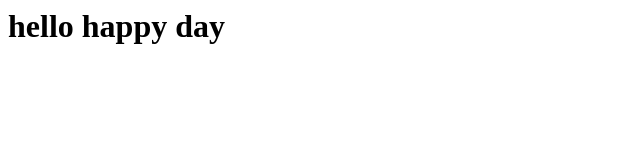
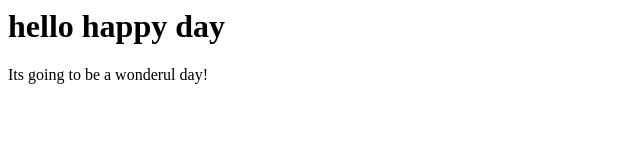
Before and after one commit to FatsGas/learnGit, a plain HTML site: page index.html in a window 1280 px wide. Shown: the whole page, without its empty margins (0-640 px from the left). Drawn offline with Linux system fonts and the light colour scheme.

Commit message:
added wonderful line

```diff
--- a/index.html
+++ b/index.html
@@ -1 +1,2 @@
 <h1>hello happy day</h1>
+<p>Its going to be a wonderul day!</p>
```
